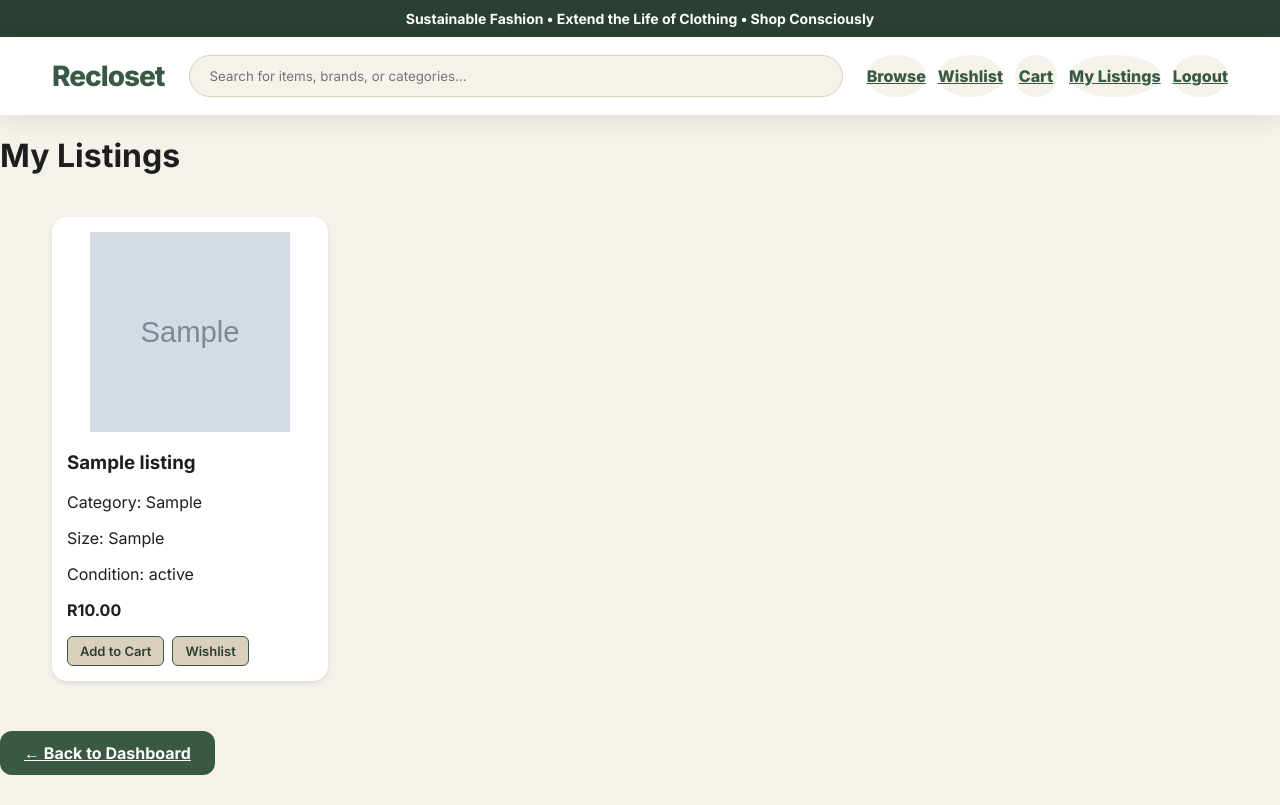
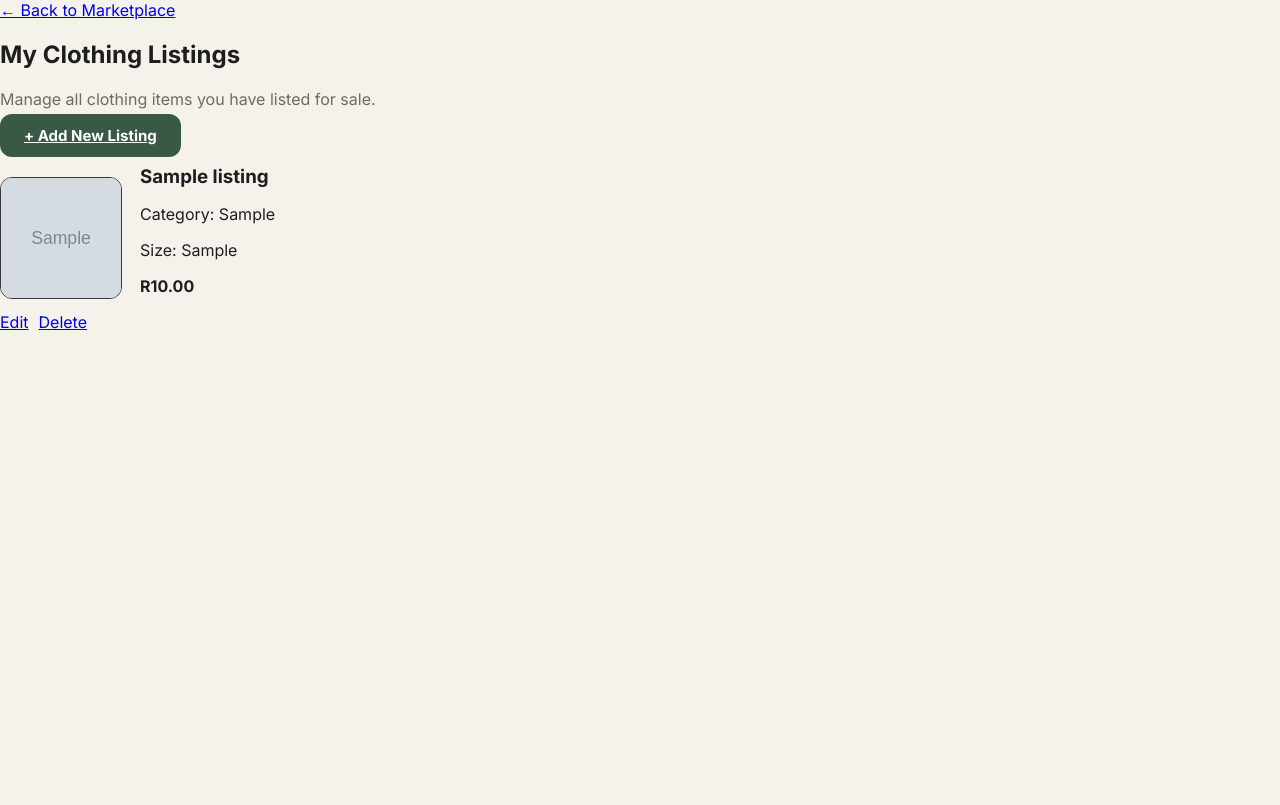
Before and after one commit to ST456076/WEDE_PART2, a PHP site: page /my_listings.php in a window 1280 px wide. After the commit the page ends 330 px from the top, so only its background shows below. Run offline with PHP 8.4, Linux system fonts and the light colour scheme; the visitor is signed in with stand-in values (Sample User, id 1); tables that the repository leaves empty or names only in its code hold one stand-in row (values such as "Sample post"); grey boxes marked "Sample" are stand-in pictures.

Commit message:
Updated my_listing
Seller Listing Management is improved

```diff
--- a/my_listings.php
+++ b/my_listings.php
@@ -1,9 +1,59 @@
 <?php
+// START SESSION AND CONNECT TO DATABASE
 session_start();
+
+// CONNECT TO DATABASE
+
 include 'DBConn.php';
 
-$sql = "SELECT * FROM listings ORDER BY created_at DESC";
-$result = mysqli_query($conn, $sql);
+
+// CHECK IF USER IS LOGGED IN
+// If not logged in → block access
+
+if (!isset($_SESSION['user_id'])) {
+    die("Access denied. Please log in.");
+}
+
+// Get logged-in user ID
+$userId = (int)$_SESSION['user_id'];
+
+
+//DELETE LISTING (ONLY OWN LISTINGS)
+
+if (isset($_GET['delete'])) {
+
+    // Get listing ID from URL
+    $listingId = (int)$_GET['delete'];
+
+    // Use prepared statement for security
+    $stmt = $conn->prepare("
+        DELETE FROM listings
+        WHERE listing_id = ?
+        AND user_id = ?
+    ");
+
+    $stmt->bind_param("ii", $listingId, $userId);
+    $stmt->execute();
+    $stmt->close();
+
+    // Redirect back to same page after delete
+    header("Location: my_listings.php");
+    exit();
+}
+
+
+//FETCH USER LISTINGS
+
+$stmt = $conn->prepare("
+    SELECT *
+    FROM listings
+    WHERE user_id = ?
+    ORDER BY created_at DESC
+");
+
+$stmt->bind_param("i", $userId);
+$stmt->execute();
+$result = $stmt->get_result();
 ?>
 
 <!DOCTYPE html>
@@ -12,82 +62,115 @@ $result = mysqli_query($conn, $sql);
     <title>My Listings</title>
     <link rel="stylesheet" href="style.css">
 </head>
-<body>
 
-<!--Navigation Bar-->
-<!-- Announcement Bar -->
-<div class="announcement">
-    Sustainable Fashion • Extend the Life of Clothing • Shop Consciously
-</div>
+<body class="dashboard-body">
 
-<!-- Main Header -->
-<header class="market-header">
-    <div class="market-logo">Recloset</div>
+<div class="simple-page">
 
-    <div class="market-search">
-        <input type="text" placeholder="Search for items, brands, or categories...">
+    <a href="user_dashboard.php">
+        ← Back to Marketplace
+    </a>
+
+    <h2>My Clothing Listings</h2>
+
+    <p class="muted">
+        Manage all clothing items you have listed for sale.
+    </p>
+
+    <div style="margin-bottom:20px;">
+        <a href="add_listing.php" class="green-btn">
+            + Add New Listing
+        </a>
     </div>
 
-    <div class="market-icons">
-        <a href="user_dashboard.php">Browse</a>
-        <a href="wishlist.php">Wishlist</a>
-        <a href="cart.php" style="position: relative;">
-            Cart
-            <?php if(isset($_SESSION['cart_count']) && $_SESSION['cart_count'] > 0): ?>
-                <sup><?= $_SESSION['cart_count'] ?></sup>
-            <?php endif; ?>
-        </a>
-        <a href="my_listings.php">My Listings</a>
-        <a href="logout.php">Logout</a>
-    </div>
-</header>
+    <?php if ($result->num_rows > 0) { ?>
 
+        <?php while ($row = $result->fetch_assoc()) { ?>
 
-<h1>My Listings</h1>
+            <div class="list-row">
 
-<div class="my-listings-grid">
+                <div style="display:flex; gap:18px; align-items:center;">
 
-<?php while($row = mysqli_fetch_assoc($result)) { ?>
+                    <img
+                        src="<?php echo htmlspecialchars($row['image_url']); ?>"
+                        alt="Listing Image"
+                        style="
+                            width:120px;
+                            height:120px;
+                            object-fit:cover;
+                            border-radius:12px;
+                            border:1px solid #393938;
+                        "
+                    >
 
-<div class="my-listing-card">
+                    <div>
 
-    <img src="<?php echo $row['image_url']; ?>" class="listing-image" alt="Listing Image">
+                        <h3 style="margin:0;">
+                            <?php echo htmlspecialchars($row['title']); ?>
+                        </h3>
 
-    <div class="listing-info">
+                        <p>
+                            Category:
+                            <?php echo htmlspecialchars($row['category']); ?>
+                        </p>
 
-        <h3><?php echo $row['title']; ?></h3>
+                        <p>
+                            Size:
+                            <?php echo htmlspecialchars($row['size']); ?>
+                        </p>
 
-        <p>Category: <?php echo $row['category']; ?></p>
+                        <p>
+                            <strong>
+                                R<?php echo htmlspecialchars($row['price']); ?>
+                            </strong>
+                        </p>
 
-        <p>Size: <?php echo $row['size']; ?></p>
+                    </div>
 
-        <p>Condition: <?php echo $row['condition_status']; ?></p>
+                </div>
 
-        <p><strong>R<?php echo $row['price']; ?></strong></p>
+                <div style="display:flex; gap:10px; flex-wrap:wrap;">
 
- <div class="listing-actions">
+                    <a
+                        href="edit_listing.php?id=<?php echo $row['listing_id']; ?>"
+                        class="outline-green-btn"
+                    >
+                        Edit
+                    </a>
 
-    <a href="cart.php?add=<?php echo $row['listing_id']; ?>" class="listing-btn cart-btn">
-        Add to Cart
-    </a>
+                    <a
+                        href="my_listings.php?delete=<?php echo $row['listing_id']; ?>"
+                        class="danger-btn"
+                        onclick="return confirm('Are you sure you want to delete this listing?')"
+                    >
+                        Delete
+                    </a>
 
-    <a href="wishlist.php?add=<?php echo $row['listing_id']; ?>" class="listing-btn wishlist-btn">
-        Wishlist
-    </a>
+                </div>
 
-</div>
-    </div>
+            </div>
+
+        <?php } ?>
+
+    <?php } else { ?>
+
+        <div class="empty-market">
+
+            <h3>No Listings Found</h3>
+
+            <p>
+                You have not added any clothing items yet.
+            </p>
+
+            <a href="add_listing.php" class="green-btn">
+                Add Your First Listing
+            </a>
+
+        </div>
+
+    <?php } ?>
 
 </div>
 
-
-
-<?php } ?>
-
-</div>
-
-<div style="margin-top: 30px;">
-    <a href="user_dashboard.php" class="back-dashboard">
-        ← Back to Dashboard
-    </a>
-</div>
+</body>
+</html>
```
